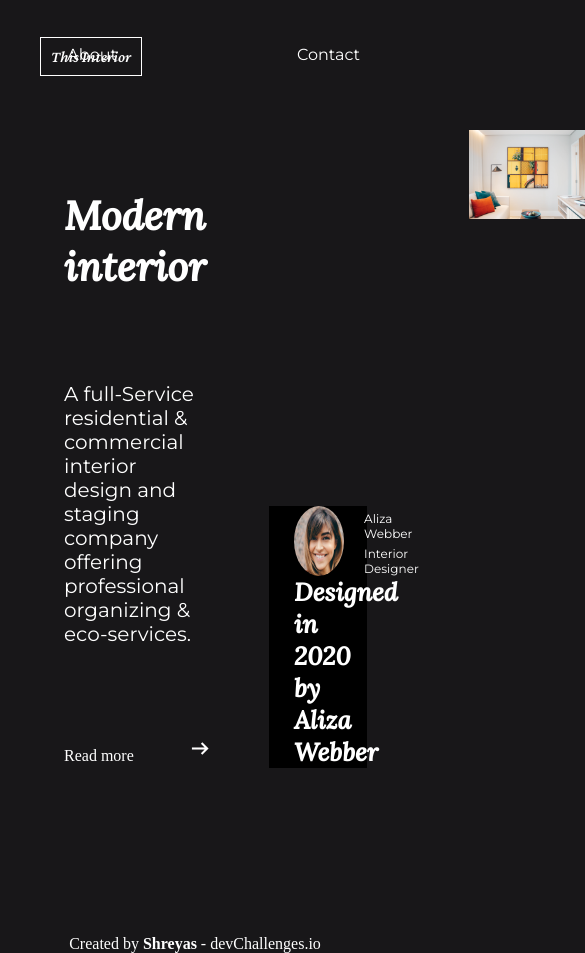
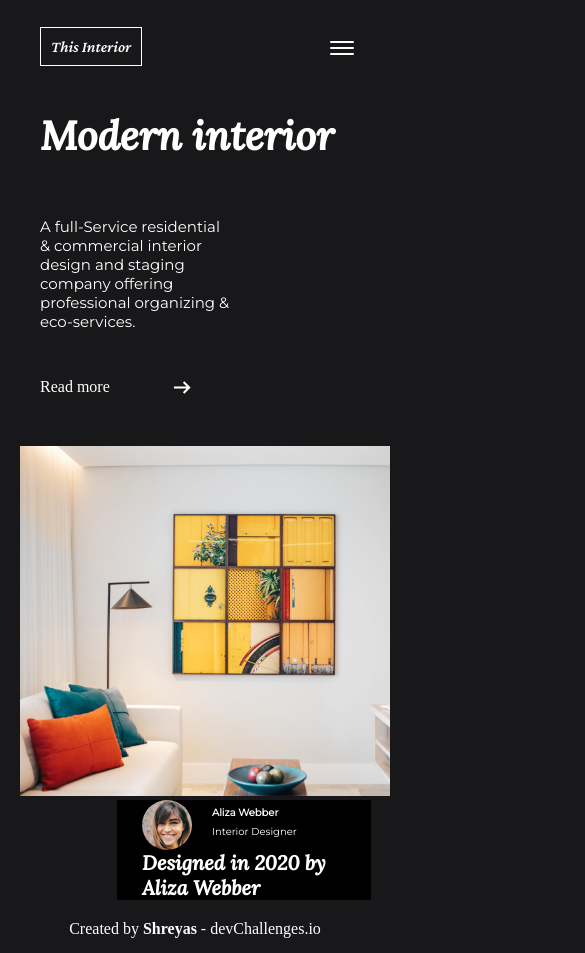
Before and after one commit to ShreyasLakhani/interior-Consultant, a plain HTML site: page index.html in a window 390 px wide. Shown: the top 953 px of the page, 585 px wide, since content can reach past the window. Drawn offline with nearby package versions, Linux system fonts and the light colour scheme.

Commit message:
Add files via upload

```diff
--- a/index.html
+++ b/index.html
@@ -8,12 +8,13 @@
     <title>interior Consultant</title>
     <link rel="icon" href="Image/devchallenges.png">
     <link rel="stylesheet" href="style.css">
-    <link rel="stylesheet" href="https://fonts.googleapis.com/css2?family=Material+Symbols+Outlined:opsz,wght,FILL,GRAD@20..48,100..700,0..1,-50..200" />
+    <link rel="stylesheet"
+        href="https://fonts.googleapis.com/css2?family=Material+Symbols+Outlined:opsz,wght,FILL,GRAD@20..48,100..700,0..1,-50..200" />
 </head>
 
 <body>
     <nav class="navbar">
-        <div class="logo">
+        <div class="logo" onclick="reload">
             <a href="#" class="left">This Interior</a>
         </div>
 
@@ -22,20 +23,19 @@
             <a href="#" class="right">Collection</a>
             <a href="#" class="right">About</a>
             <a href="#" class="right">Contact</a>
+            <ion-icon name="close-outline" class="mobile-nav close"></ion-icon>
         </div>
         <div class="mobile-navbar-btn">
-            <div class="mobile-nav">
-                <ion-icon name="menu-outline"></ion-icon>
-                <ion-icon name="close-outline"></ion-icon>
-            </div>
+            <ion-icon name="menu-outline" class="mobile-nav open" onclick="openNav"></ion-icon>
         </div>
     </nav>
 
     <div class="mid">
         <div class="text">
             <h1>Modern interior</h1><br><br>
-            <p>A full-Service residential & commercial interior design and staging company offering professional organizing & eco-services.</p><br><br>
-            <span>Read more</span><span class="material-symbols-outlined md-10">arrow_right_alt</span>
+            <p>A full-Service residential & commercial interior design and staging company offering professional
+                organizing & eco-services.</p><br><br>
+            <span class="read-more">Read more</span><span class="material-symbols-outlined md-10  arrow">arrow_right_alt</span>
         </div>
         <div class="main">
             <div class="image">
@@ -45,7 +45,7 @@
                 <div class="one">
                     <img src="Image/photo2.png" alt="">
                     <div class="name">
-                        <p>Aliza Webber</p>
+                       <b> <p>Aliza Webber</p></b>
                         <p>Interior Designer</p>
                     </div>
                 </div>
@@ -56,8 +56,8 @@
         </div>
     </div>
     <div class="bottom">
-        <p>Created by
-            <a href="https://github.com/ShreyasLakhani"> <b> Shreyas</b></a> - <a href="https://devchallenges.io/">devChallenges.io</a> </p>
+        <p>Created by <a href="https://github.com/ShreyasLakhani"> <b> Shreyas</b></a> - <a
+                href="https://devchallenges.io/">devChallenges.io</a> </p>
     </div>
 
 
--- a/index.js
+++ b/index.js
@@ -0,0 +1,25 @@
+const navbar = document.querySelector('.navbar-right')
+const menu = document.querySelector('.open')
+const cross = document.querySelector('.close');
+const body = document.querySelector('body');
+// const reload_page = document.querySelector('.logo');
+
+
+function openNav(){
+    navbar.style.display = "flex"
+    body.style.overflow = 'hidden';
+}
+
+function closeNav(){
+    navbar.style = "display:none";
+    body.style.overflow = 'auto';
+
+}
+
+// function reload(){
+//     reload_page.window.location.reload(true)
+// }
+
+menu.addEventListener('click', openNav);
+cross.addEventListener('click', closeNav)
+// reload_page.addEventListener('click', reload)
--- a/style.css
+++ b/style.css
@@ -1,6 +1,7 @@
 @import url('https://fonts.googleapis.com/css2?family=Montserrat&display=swap');
 @import url('https://fonts.googleapis.com/css2?family=Crimson+Pro:ital,wght@1,600&display=swap');
 @import url('https://fonts.googleapis.com/css2?family=Lora:ital,wght@1,500&display=swap');
+
 * {
     margin: 0;
     padding: 0;
@@ -26,6 +27,7 @@ body {
     padding-left: 150px;
     padding-top: 15px;
     padding-right: 30px;
+
 }
 
 .navbar {
@@ -40,10 +42,7 @@ body {
     display: flex;
     justify-content: flex-end;
     height: 45px;
-}
-
-.mobile-nav {
-    display: none;
+    padding: 10px;
 }
 
 .logo {
@@ -55,6 +54,19 @@ body {
 
 .material-symbols-outlined.md-10 {
     font-size: 25px;
+}
+
+.arrow{
+    /* position: relative;
+    top: 8px;
+    left: -10px; */
+   transform: translate(10px,8px);
+   transition: all .5s;
+}
+
+.arrow:hover{
+    transform: translate(20px, 8px) ;
+    cursor: pointer;
 }
 
 .text {
@@ -74,7 +86,7 @@ body {
     font-size: 20px;
 }
 
-.text span {
+.read-more {
     padding: 0px 0px 54px 54px;
 }
 
@@ -87,10 +99,11 @@ body {
 .z-index {
     background-color: black;
     width: 25vw;
-    position: absolute;
+    /* position: absolute; */
+    position: relative;
     z-index: 1;
-    bottom: 20%;
-    left: 69%;
+    top: -10%;
+    left: 30%
 }
 
 .z-index img {
@@ -132,10 +145,132 @@ h3 {
     color: #FFFFFF;
     display: flex;
     justify-content: center;
-    padding-top: 120px;
+    padding-top: 20px;
 }
 
 .bottom a {
     text-decoration: none;
     color: #FFFFFF;
 }
+
+.mobile-nav{
+    height: 2rem;
+    width: 2rem;
+}
+
+.mobile-navbar-btn{
+    display: none;
+    cursor: pointer;
+    /* background: transparent; */
+
+}
+
+.close{
+    display: none;
+}
+
+
+
+@media screen and (max-width: 600px) {
+
+    body{
+        width: 100vw;
+
+    }
+
+    .logo{
+        margin-top: 20px;
+    }
+
+    .text h1{
+        font-size: 40px;
+        padding: 50px 0px 0px 30px;
+
+    }
+
+    .text p {
+        padding: 20px 0px 0px 30px;
+        width: 60%;
+        font-size: 15px;
+    }
+
+    .read-more{
+        padding: 0px 0px 0px 30px;
+    }
+
+    .arrow{
+        padding: 0px 0px 0px 50px;
+    }
+
+    .mid{
+        overflow: hidden;
+        flex-direction: column;
+    }
+
+    .navbar{
+        position: relative;
+        margin: 0;
+    }
+
+    .navbar-right{
+        padding-right: 100px;
+        height: 100vh;
+        width: 100%;
+        position: fixed;
+        left:0;
+        top:0;
+        background-color: #181719;
+        /* background-color: orangered; */
+
+        z-index: 999;
+        display: flex;
+        display: none;
+        flex-direction: column;
+        align-items: center;
+        justify-content: space-evenly;
+    }
+
+    .close{
+        display: block;
+        position: absolute;
+        right: 2rem;
+        top: 2rem
+    }
+
+    .open{
+        display: block;
+        position: absolute;
+        right: 2rem;
+        top: 2rem
+
+    }
+
+    .mobile-navbar-btn{
+        display: contents;
+    }
+
+    .image img{
+        width: 520px;
+        height: 25rem;
+
+    }
+
+    .image{
+        padding-left: 20px;
+    }
+
+    .z-index{
+        width: 65%;
+    }
+
+    .name p{
+        padding-top: 6px;
+        font-size: 10px;
+    }
+
+    .two h3{
+        font-size: 20px;
+    }
+
+
+}
```
Also changed, not shown: interior.png (added).
